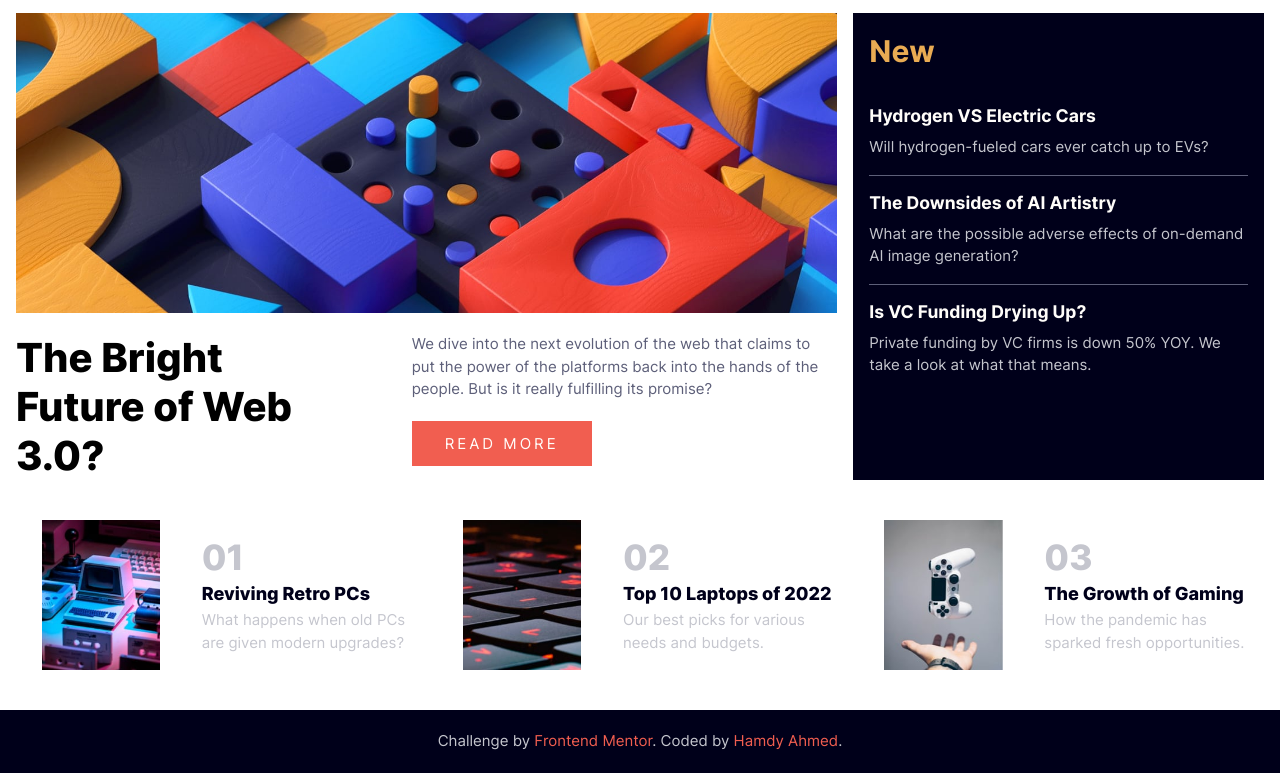
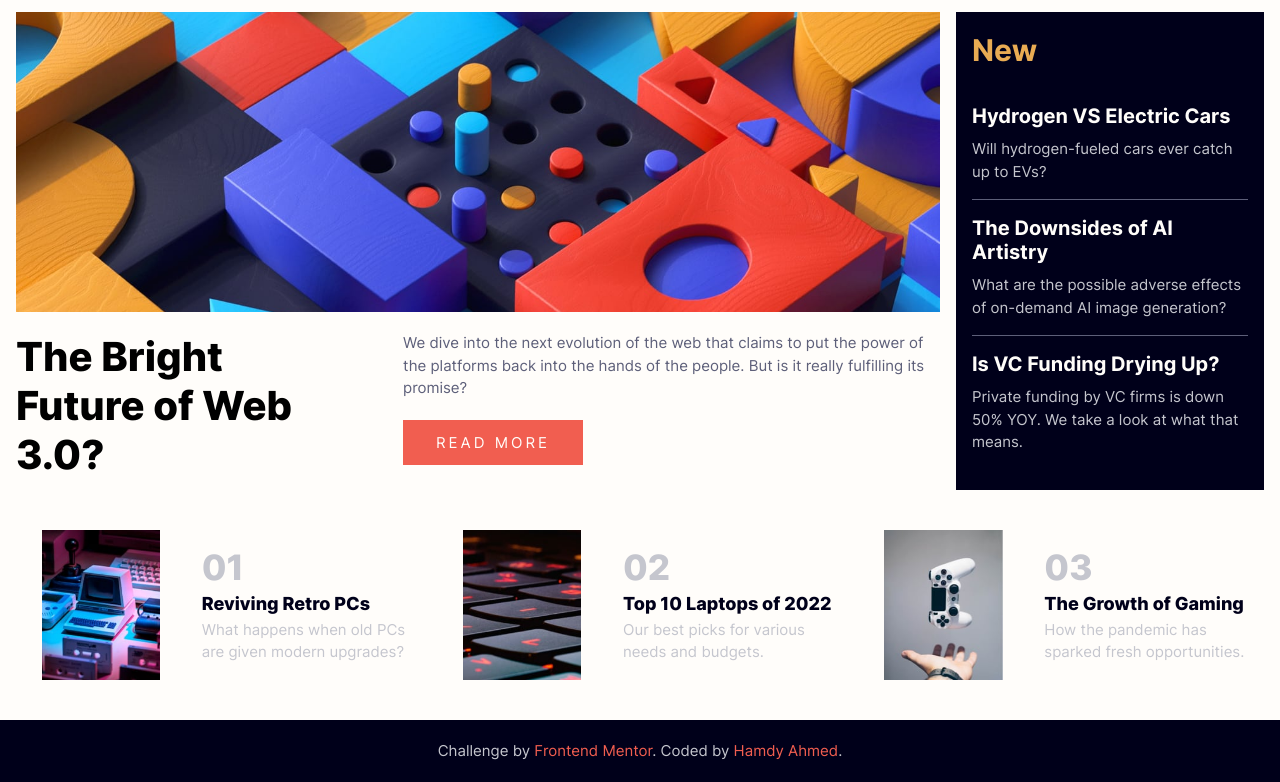
Before and after one commit to hamdy54/news-homepage, a plain HTML site: page index.html in a window 1280 px wide. Shown: the part 64-846 px from the top of the page. Drawn offline with Linux system fonts and the light colour scheme.

Commit message:
change style

```diff
--- a/assets/sass/components/_news-article.scss
+++ b/assets/sass/components/_news-article.scss
@@ -33,12 +33,12 @@ main {
             font-size: rem(40);
             font-weight: var(--fw-800);
             @include breakpoint-up(md) {
-              flex: 1 0 rem(200);
+              flex: 1 0 rem(130);
             }
           }
           .details-wrapper {
             @include breakpoint-up(md) {
-              flex: 1 1 rem(300);
+              flex: 1 1 rem(350);
             }
             p {
               color: var(--dark-grayish-blue-clr);
@@ -69,7 +69,7 @@ main {
       &-new-category {
         background-color: var(--dark-blue-clr);
         padding: rem(20) rem(16);
-        h4 {
+        h3 {
           color: var(--soft-orange-clr);
           font-size: rem(30);
           margin-bottom: rem(20);
@@ -80,8 +80,9 @@ main {
             &:not(:last-child) {
               border-bottom: 1px solid var(--dark-grayish-blue-clr);
             }
-            h3 {
+            h4 {
               color: var(--off-white-clr);
+              font-size: rem(20);
               transition: 0.3s ease;
               cursor: pointer;
               &:hover {
@@ -96,7 +97,7 @@ main {
         }
       }
       @include breakpoint-up(md) {
-        grid-template-columns: 2fr 1fr;
+        grid-template-columns: 3fr 1fr;
       };
     }
   }
--- a/assets/sass/globals/_boilerplate.scss
+++ b/assets/sass/globals/_boilerplate.scss
@@ -42,7 +42,7 @@ p {
 body {
   font-size: var(--fs);
   font-family: var(--font-inter);
-  background-color: #fff;
+  background-color: var(--off-white-clr);
 
   &.menuIsActive {
     &:before {
--- a/index.html
+++ b/index.html
@@ -17,11 +17,9 @@
   <header>
     <div class="container">
       <nav>
-        <h1 class="logo__brand">
-          <a href="index.html">
-            <img src="./assets/images/logo.svg" alt="" />
-          </a>
-        </h1>
+        <a href="index.html" class="logo__brand">
+          <img src="./assets/images/logo.svg" alt="logo brand" />
+        </a>
         <ul class="menu__wrapper" id="menu">
           <div id="closeMenu">
             <img src="./assets/images/icon-menu-close.svg" alt="" />
@@ -67,18 +65,18 @@
             </div>
           </div>
           <div class="news__article-new-category">
-            <h4>New</h4>
+            <h3>New</h3>
             <ul>
               <li>
-                <h3>Hydrogen VS Electric Cars</h3>
+                <h4>Hydrogen VS Electric Cars</h4>
                 <p>Will hydrogen-fueled cars ever catch up to EVs?</p>
               </li>
               <li>
-                <h3>The Downsides of AI Artistry</h3>
+                <h4>The Downsides of AI Artistry</h4>
                 <p>What are the possible adverse effects of on-demand AI image generation?</p>
               </li>
               <li>
-                <h3>Is VC Funding Drying Up?</h3>
+                <h4>Is VC Funding Drying Up?</h4>
                 <p>Private funding by VC firms is down 50% YOY. We take a look at what that means.</p>
               </li>
             </ul>
```
Also changed, not shown: assets/css/style.css, solution screenshots/Desktop preview.jpg, 1 other file.
